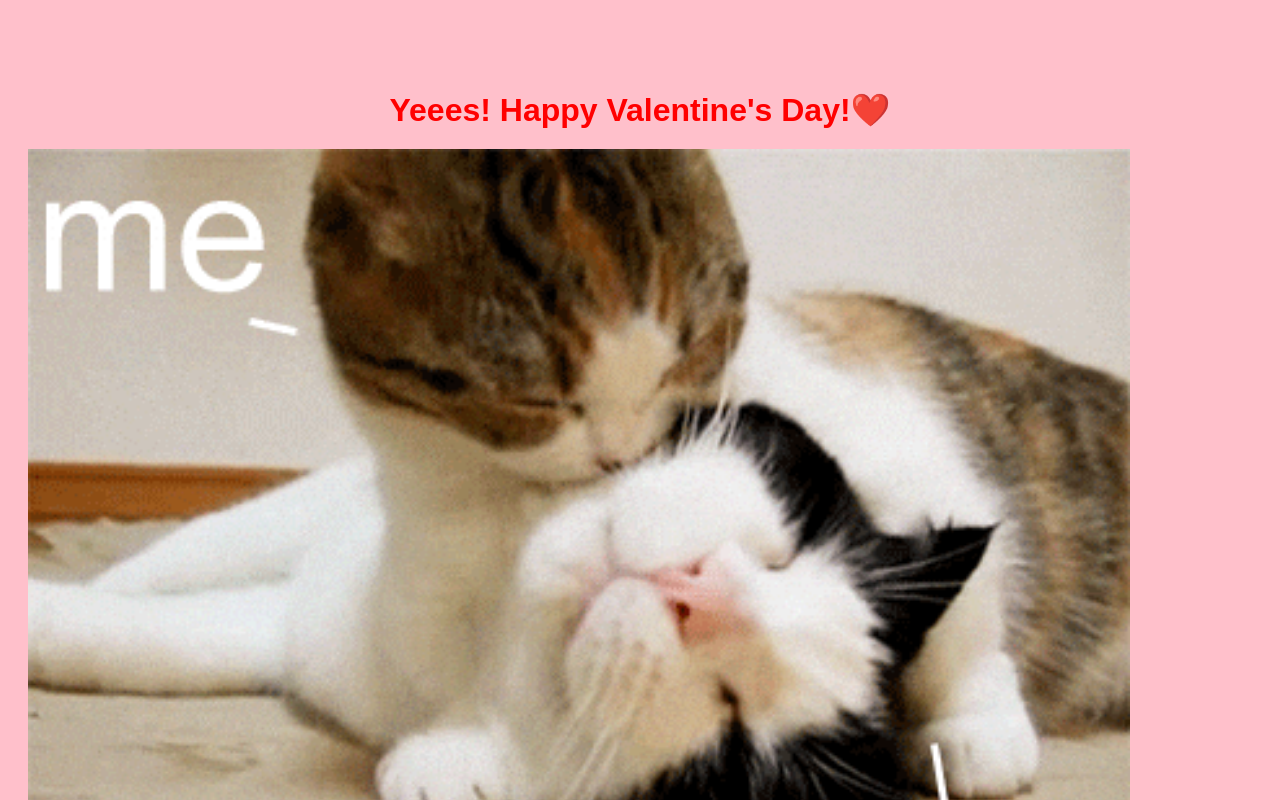
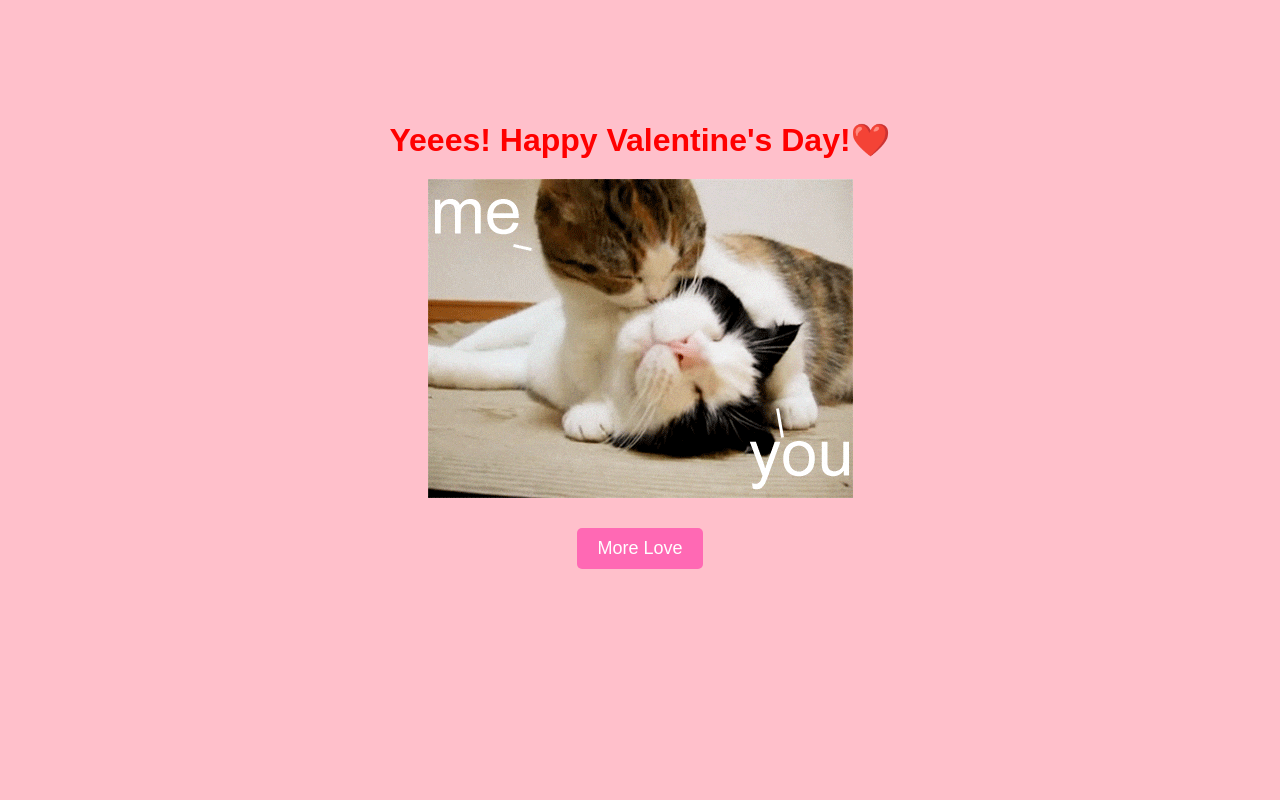
Before and after one commit to ric-dev404/Valentine, a plain HTML site: page index.html in a window 1280 px wide. Both pictures are taken after a click on the button "Yes!". Shown: the top 800 px of the page. Drawn offline with Linux system fonts and the light colour scheme.

Commit message:
Update index.html

```diff
--- a/index.html
+++ b/index.html
@@ -119,9 +119,9 @@
       const noButton = document.getElementById('no-button');
 
       yesButton.addEventListener('click', () => {
-         // Mostra immagine gatti e bottone More Love sotto, senza sottolineatura
+         // Contenuto centrato solo orizzontalmente, posizionamento naturale dall'alto
          document.body.innerHTML = `
-            <div style="display: flex; flex-direction: column; justify-content: center; min-height: 100vh; padding: 20px; background-color: pink; font-family: Arial, sans-serif;">
+            <div style="display: flex; flex-direction: column; align-items: center; padding: 50px 20px; background-color: pink; font-family: Arial, sans-serif;">
                <h1 style="color: red; margin-bottom: 20px;">Yeees! Happy Valentine's Day!❤️</h1>
                <img src="cats_hugging.gif" alt="Cats Hugging" style="max-width: 90%; height: auto; margin-bottom: 20px;">
                <button id="more-love-btn">
@@ -132,8 +132,8 @@
       });
 
       noButton.addEventListener('click', () => {
-         // button yes sum sum x2
-         yesButton.style.fontSize = parseInt(yesButton.style.fontSize || 20) + 20 + 'px';
+         // Ingrandisce il bottone Yes
+         yesButton.style.fontSize = (parseInt(yesButton.style.fontSize || 20) + 20) + 'px';
       });
    </script>
 </body>
```
